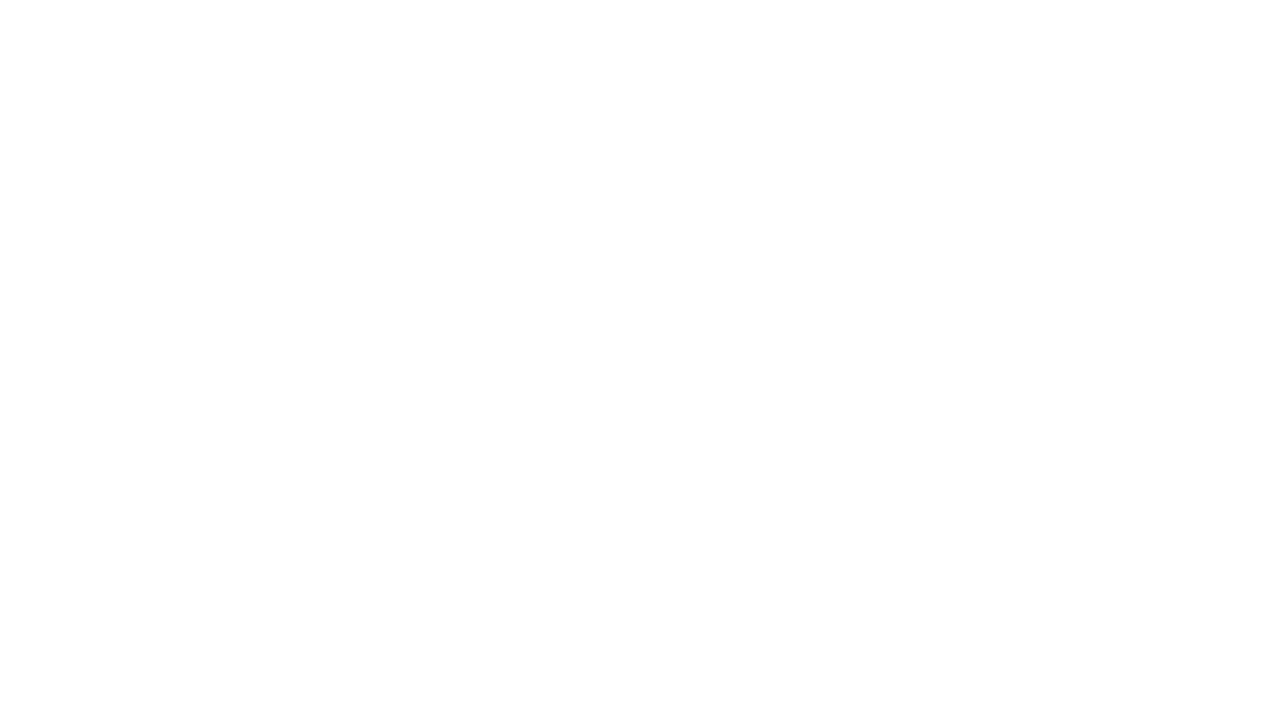
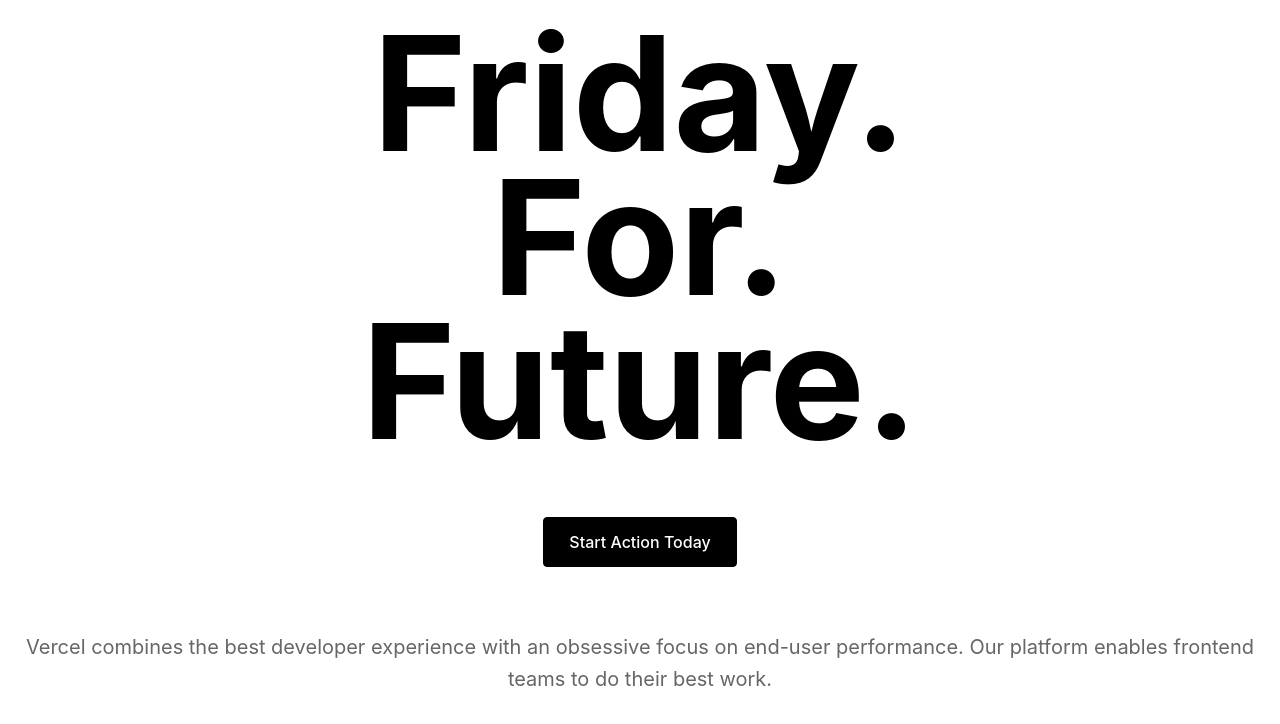
Before and after one commit to trif0lium/fff, a React (Vite) app in the folder react/: page / in a window 1280 px wide. Shown: the top 724 px of the page. Built offline with nearby package versions, Linux system fonts and the light colour scheme.

Commit message:
feat: add hero content

```diff
--- a/react/src/components/Hero.tsx
+++ b/react/src/components/Hero.tsx
@@ -1,3 +1,60 @@
-import React from 'react'
+import styled from 'styled-components';
 
-export const Hero = () => <></>
+const HeroTitle = styled.span`
+  font-size: 10rem;
+  line-height: 9rem;
+`;
+
+const HeroTitleContainer = styled.h1`
+  display: flex;
+  flex-direction: column;
+  text-align: center;
+  margin-bottom: 64px;
+`;
+
+const HeroContainer = styled.div``;
+const ActionContainer = styled.div`
+  display: flex;
+  justify-content: center;
+`;
+
+const ActionButton = styled.button`
+  padding: 0 25px;
+  border: 1px solid black;
+  color: #ffffff;
+  background-color: black;
+  border-radius: 0.25rem;
+  height: 50px;
+  font-weight: 500;
+  line-height: 38px;
+  font-size: 1rem;
+  cursor: pointer;
+  margin-bottom: 64px;
+`;
+
+const HeroDescription = styled.div`
+  line-height: 1.6em;
+  color: #666;
+  font-weight: 400;
+  font-size: 1.25rem;
+  text-align: center;
+`;
+
+export const Hero = () => {
+  return (
+    <HeroContainer>
+      <HeroTitleContainer>
+        <HeroTitle>Friday.</HeroTitle>
+        <HeroTitle>For.</HeroTitle>
+        <HeroTitle>Future.</HeroTitle>
+      </HeroTitleContainer>
+      <ActionContainer>
+        <ActionButton>Start Action Today</ActionButton>
+      </ActionContainer>
+      <HeroDescription>
+        Vercel combines the best developer experience with an obsessive focus on end-user performance. Our platform
+        enables frontend teams to do their best work.
+      </HeroDescription>
+    </HeroContainer>
+  );
+};
```
